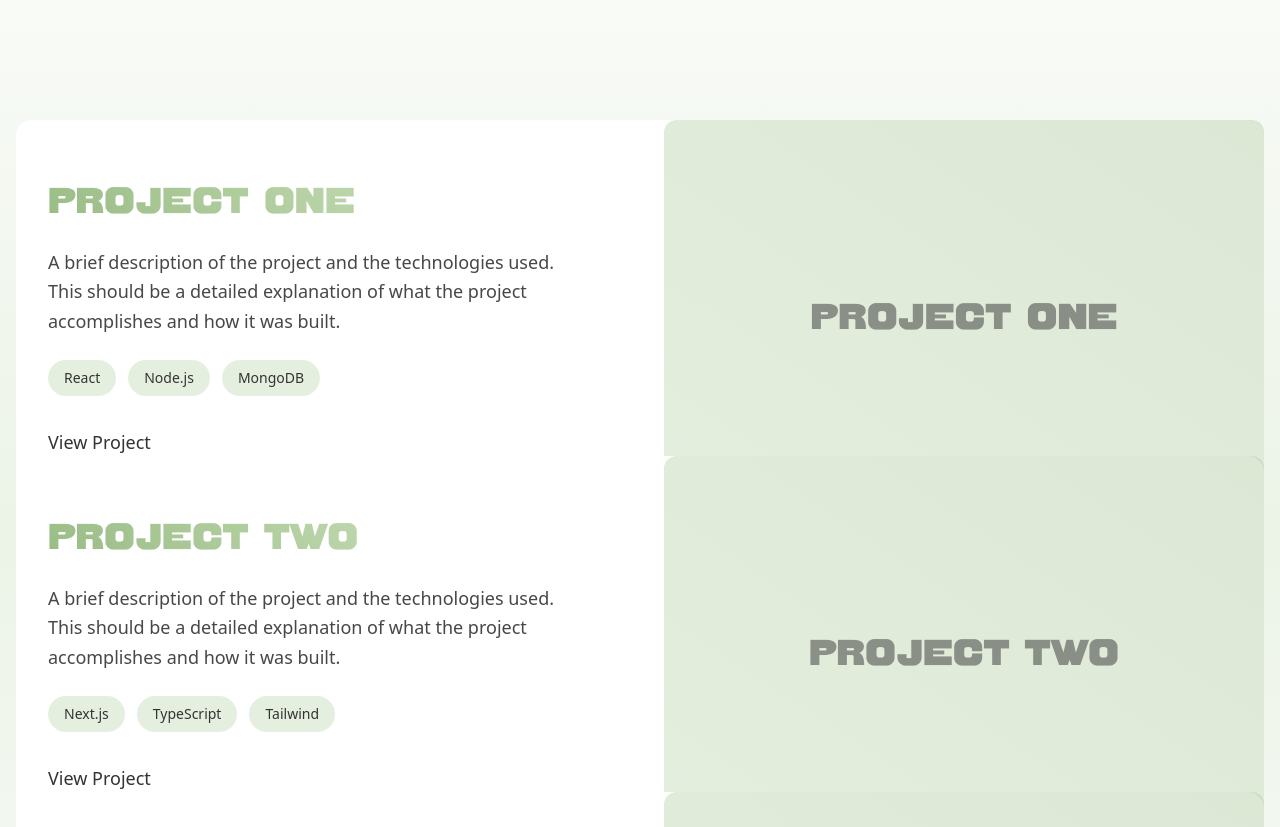
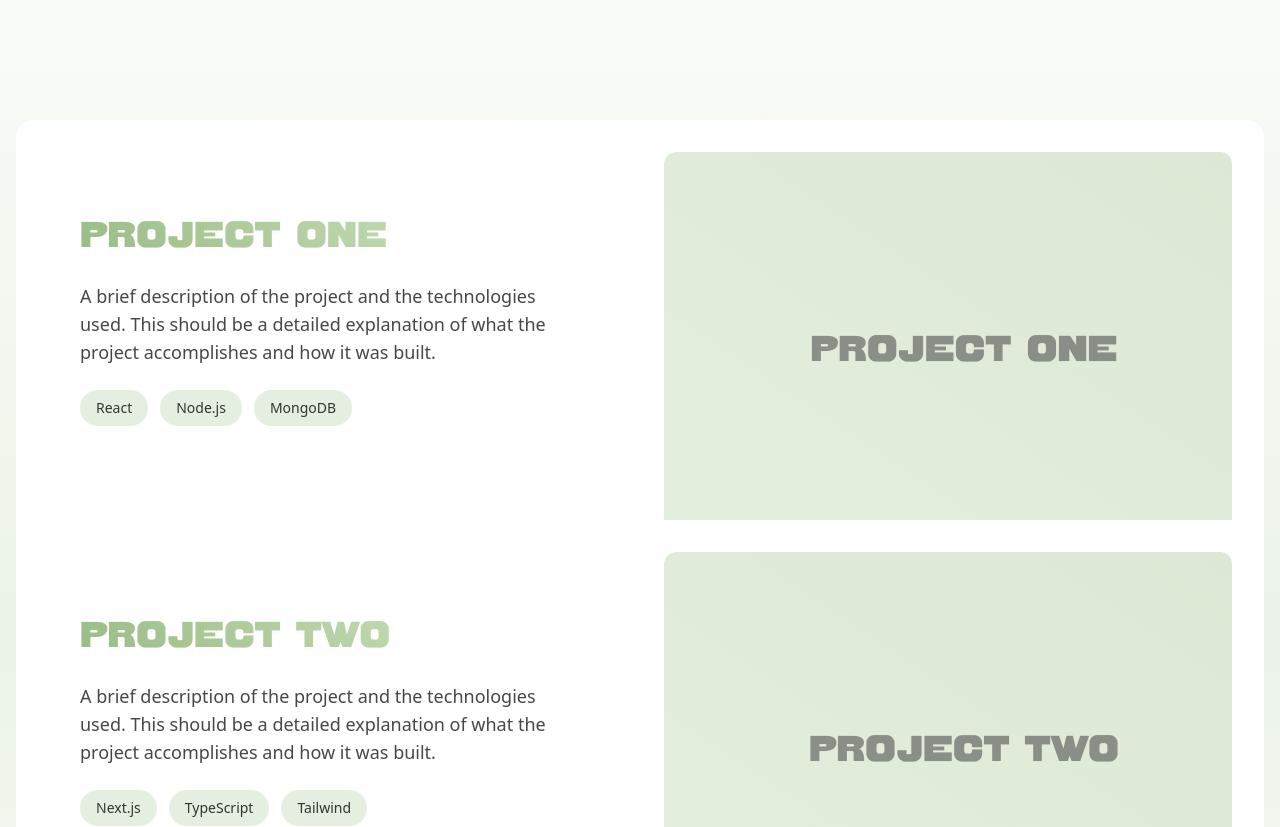
Before and after one commit to Liam-Woods-8/portfolio-2025, a Next.js app: page / in a window 1280 px wide. Shown: the part 1080-1907 px from the top of the page. Built offline with nearby package versions, Linux system fonts and the light colour scheme.

Commit message:
Improve mobile responsiveness and add responsive styles

```diff
--- a/src/app/components/sections/Projects.tsx
+++ b/src/app/components/sections/Projects.tsx
@@ -47,7 +47,7 @@ export default function Projects() {
             <article
               key={index}
               ref={el => projectRefs.current[index] = el}
-              className="card group rounded-2xl transform transition-all duration-500 hover:shadow-xl relative bg-base mb-8"
+              className="project-card group"
               style={{
                 transform: 'translateY(100px)',
                 opacity: 0.5,
@@ -55,20 +55,20 @@ export default function Projects() {
                 marginTop: index === 0 ? '0' : '-6rem',
               }}
             >
-              <div className="grid grid-cols-1 md:grid-cols-2 gap-12 items-center">
-                <div className="order-2 md:order-1 px-6 md:px-8">
-                  <h3 className="font-sao-torpes text-4xl mb-6 text-gradient">{project.title}</h3>
-                  <p className="text-lg mb-6 leading-relaxed text-text/90">{project.description}</p>
+              <div className="project-content">
+                <div className="project-text">
+                  <h3 className="font-sao-torpes text-3xl md:text-4xl mb-6 text-gradient">{project.title}</h3>
+                  <p className="text-base md:text-lg mb-6 leading-relaxed text-text/90">{project.description}</p>
                   <div className="flex flex-wrap gap-3 mb-8">
                     {project.technologies.map((tech, i) => (
-                      <span key={i} className="px-4 py-2 bg-sage/40 text-text text-sm rounded-full">{tech}</span>
+                      <span key={i} className="px-3 md:px-4 py-1.5 md:py-2 bg-sage/40 text-text text-sm rounded-full">{tech}</span>
                     ))}
                   </div>
-                  <Link href={project.link} className="hover-reveal inline-block text-lg">
+                  <Link href={project.link} className="hover-reveal inline-block text-base md:text-lg">
                     View Project
                   </Link>
                 </div>
-                <div className="order-1 md:order-2">
+                <div className="project-image">
                   <div className="relative rounded-xl overflow-hidden">
                     <div className="absolute inset-0 bg-gradient-to-tr from-forest/10 to-sage/10 -z-10"></div>
                     <ImagePlaceholder
--- a/src/app/globals.css
+++ b/src/app/globals.css
@@ -219,4 +219,65 @@
   .group:hover label {
     color: #99BC85;
   }
+
+  /* Mobile Menu Styles */
+  .mobile-menu {
+    transform: translateX(100%);
+  }
+
+  body.mobile-menu-open .mobile-menu {
+    transform: translateX(0);
+  }
+
+  /* Responsive Text Sizes */
+  .section-title {
+    @apply text-3xl md:text-4xl lg:text-5xl font-sao-torpes mb-16 md:mb-24 text-gradient;
+  }
+
+  /* Responsive Spacing */
+  .container {
+    @apply px-4 md:px-6 lg:px-8;
+  }
+
+  /* Responsive Grid */
+  .grid-responsive {
+    @apply grid grid-cols-1 md:grid-cols-2 lg:grid-cols-3 gap-6 md:gap-8;
+  }
+
+  /* Responsive Card */
+  .card {
+    @apply p-4 md:p-6 lg:p-8;
+  }
+
+  /* Responsive Button */
+  .btn-primary, .btn-secondary {
+    @apply w-full md:w-auto px-6 py-3 text-white rounded-lg font-honey-salt transition-all duration-300;
+  }
+
+  /* Responsive Navigation */
+  .nav-link {
+    @apply text-base md:text-lg font-bold text-forest hover:text-sage transition-colors;
+  }
+
+  /* Responsive Footer */
+  .footer-content {
+    @apply flex flex-col md:flex-row justify-between items-center space-y-4 md:space-y-0;
+  }
+
+  /* Responsive Project Cards */
+  .project-card {
+    @apply p-4 md:p-6 lg:p-8 rounded-2xl transform transition-all duration-500 hover:shadow-xl relative bg-base mb-8;
+  }
+
+  .project-content {
+    @apply grid grid-cols-1 md:grid-cols-2 gap-6 md:gap-12 items-center;
+  }
+
+  .project-text {
+    @apply order-2 md:order-1 px-4 md:px-6 lg:px-8;
+  }
+
+  .project-image {
+    @apply order-1 md:order-2;
+  }
 }
```
